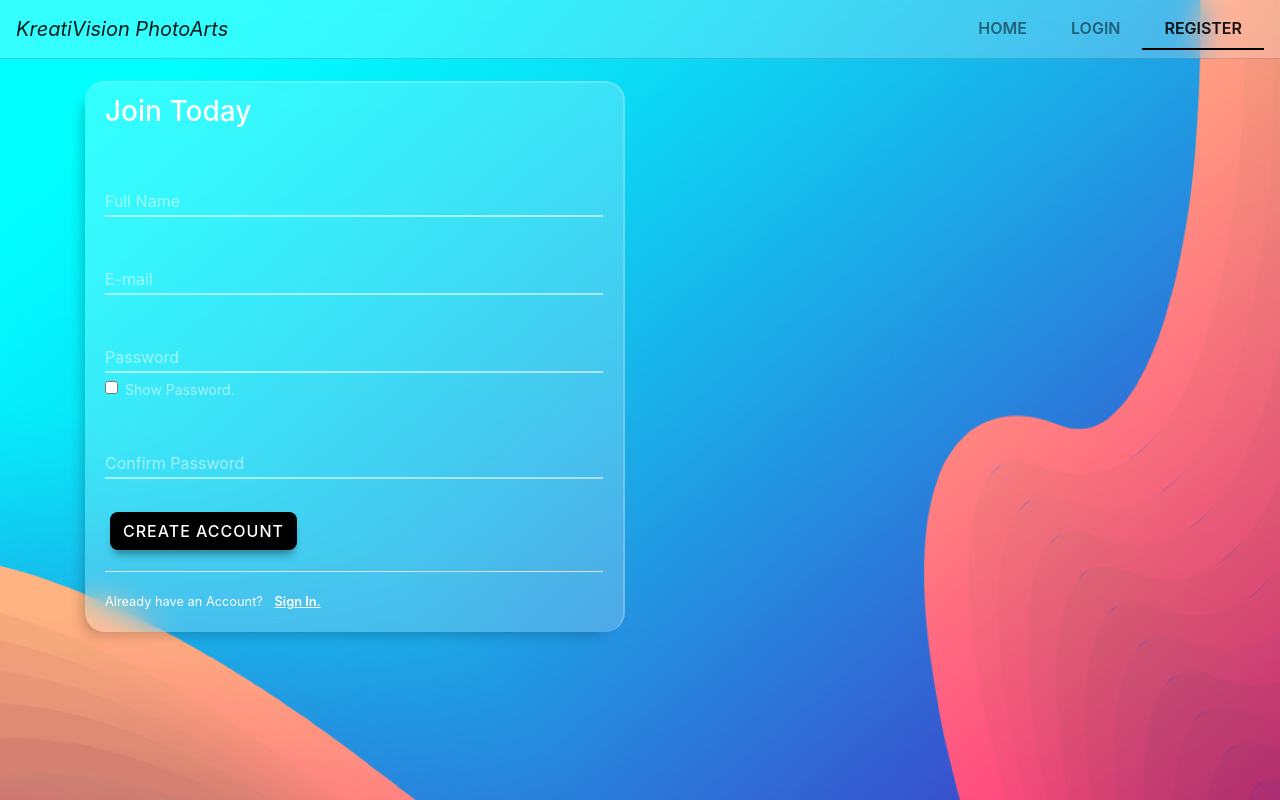
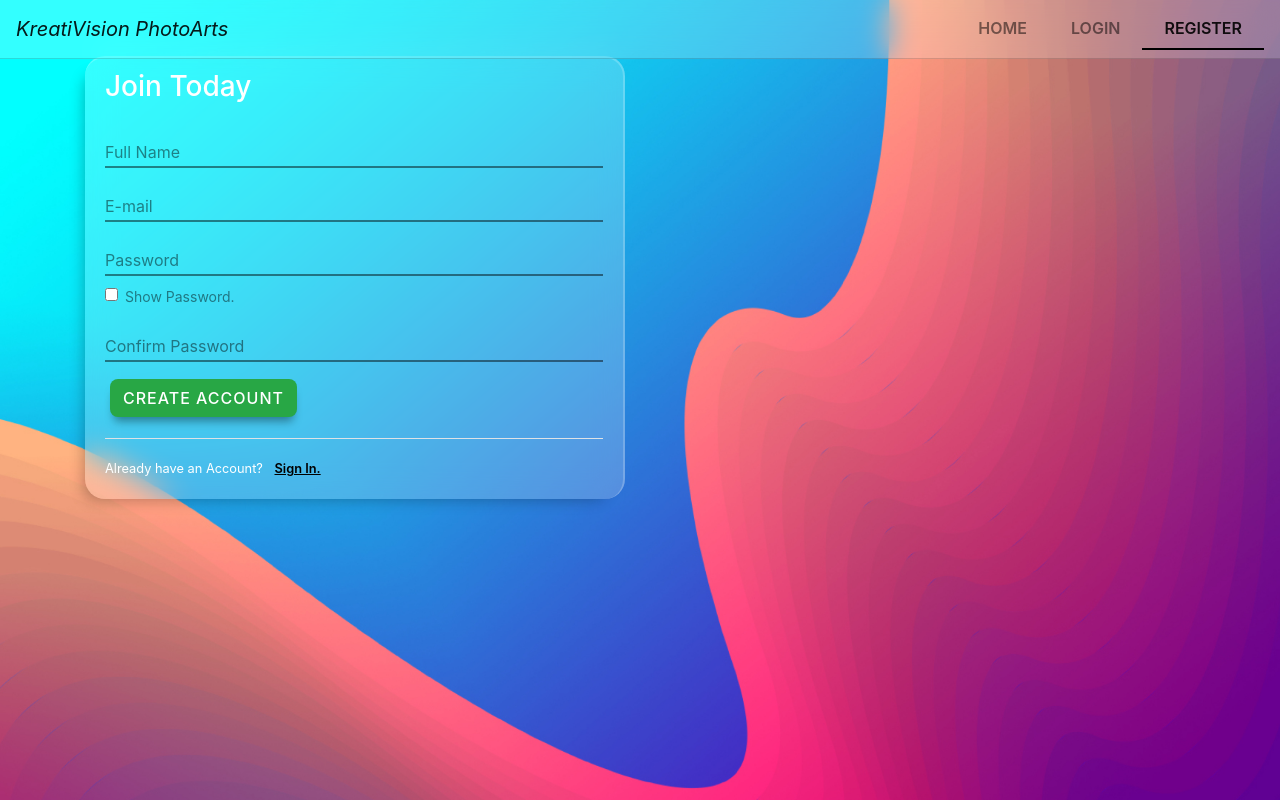
Before and after one commit to kreativision/kvpa-Flask, a Flask app: page /register in a window 1280 px wide. Run offline with Flask 2, Linux system fonts and the light colour scheme; some libraries are stand-ins or nearby versions.

Commit message:
css chages

```diff
--- a/static/scss/_global.scss
+++ b/static/scss/_global.scss
@@ -2,15 +2,18 @@ $card-bg-transparent: rgba(255, 255, 255, 0.2);
 $card-border: 1px solid rgba(0, 0, 0, 0.15);
 $card-border-show: 2px solid rgba(255, 255, 255, 0.2);
 $card-transparency: blur(15px);
-$invalid-feedback-color: #000000a1;
+$invalid-feedback-color: #f50019;
 $invalid-field-border: #f50019;
-$inactive-field: #ffffff8a;
-$active-field: #ffffffff;
+
+$inactive-field: #00000077;
+$active-field: #000;
+
 $focus-outline: 1px dashed $inactive-field;
 $card-shadow-color: rgba($color: #000000, $alpha: 0.3);
 
 html {
     background-repeat: no-repeat;
+    background-size: cover;
     background-attachment: fixed;
 }
 
@@ -97,7 +100,7 @@ main {
         outline: $focus-outline;
     }
 }
-.btn-success {
+.btn-black {
     background-color: black;
     color: white;
     &:hover {
@@ -111,7 +114,7 @@ main {
         border: 1px solid black;
     }
 }
-.btn-info {
+.btn-white {
     background-color: white;
     color: black;
     &:hover {
@@ -125,3 +128,8 @@ main {
         border: 1px solid white;
     }
 }
+
+
+button.close:focus {
+    outline: $focus-outline;
+}
--- a/static/scss/auth.scss
+++ b/static/scss/auth.scss
@@ -1,4 +1,4 @@
-@import '_global.scss';
+@import "_global.scss";
 
 html {
     background-image: url("../assets/gradient-1.jpg");
@@ -12,7 +12,6 @@ html {
     background-color: $card-bg-transparent !important;
     backdrop-filter: $card-transparency;
     border-radius: 20px;
-    margin-top: 25px;
     .card-header {
         border-bottom: $card-border !important;
         background-color: transparent !important;
@@ -24,11 +23,18 @@ html {
     fieldset {
         margin-top: -10px;
         // this one is probably not required, figure out why!
+        .f-field {
+            background-color: rgba($color: #fff, $alpha: 0.7);
+            padding: 5px 15px;
+            box-shadow: 0px 5px 10px -4px rgba($color: #000000, $alpha: 0.3);
+            border-radius: 15px;
+            margin: 10px 0px;
+        }
         #remember {
             margin-left: -1.25rem;
         }
         .form-check {
-            margin-top: -20px;
+            // margin-top: -20px;
             label {
                 cursor: pointer;
                 color: $inactive-field !important;
@@ -40,9 +46,9 @@ html {
         }
         .form-group {
             position: relative;
-            margin-bottom: 1.5rem !important;
+            margin-top: 1rem !important;
+            margin-bottom: 0.5rem !important;
             .form-control {
-                margin-top: 40px;
                 background-color: transparent !important;
                 color: $active-field !important;
                 border-bottom: 2px solid $inactive-field;
@@ -83,12 +89,15 @@ html {
             }
         }
     }
-    small a {
-        color: $active-field;
-        font-weight: 600;
-        text-decoration: underline;
-        &:focus {
-            outline: $focus-outline;
+    small {
+        a {
+            margin-top: -5px;
+            color: $active-field;
+            font-weight: 600;
+            text-decoration: underline;
+            &:focus {
+                outline: $focus-outline;
+            }
         }
     }
 }
--- a/static/scss/index.scss
+++ b/static/scss/index.scss
@@ -5,8 +5,9 @@ html {
 }
 
 .bg-curves {
-    background-image: url("../assets/curves.png");
+    background-image: url("../assets/intro-bg.png");
     background-attachment: fixed;
+    background-size: cover;
     background-repeat: no-repeat;
     min-height: 92%;
     width: 100%;
```
Also changed, not shown: static/css/index.css (+1 -1 lines), static/css/auth.css.
